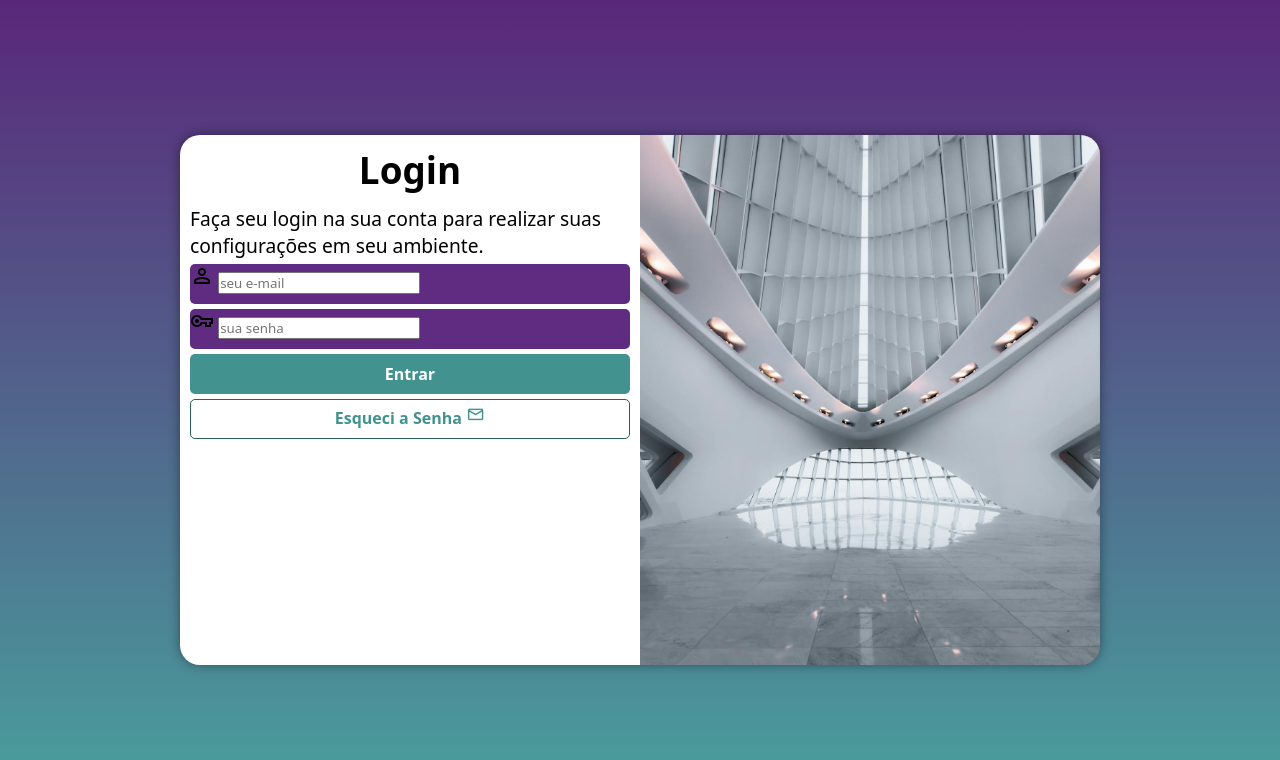
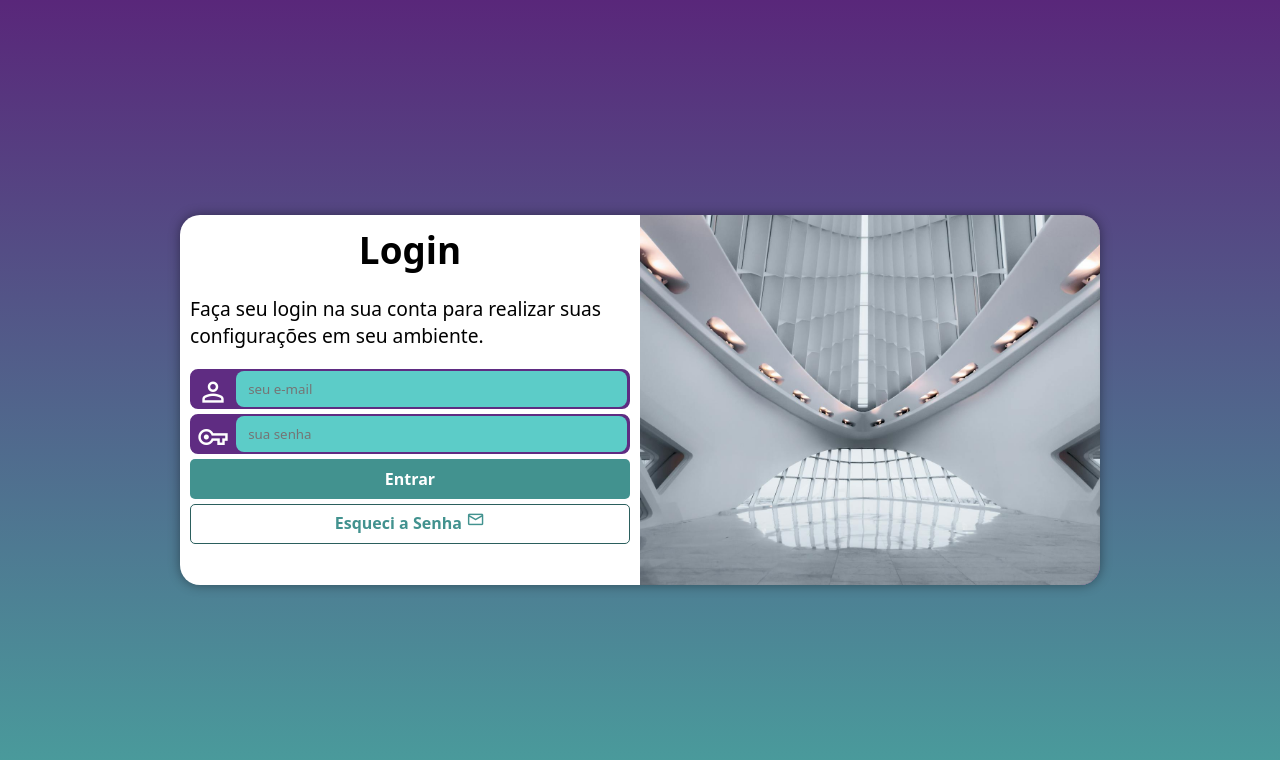
Before and after one commit to josegabrieldev/projeto-login, a plain HTML site: page index.html in a window 1280 px wide. Drawn offline with nearby package versions, Linux system fonts and the light colour scheme.

Commit message:
Projeto finalizado

```diff
--- a/estilos/media-query.css
+++ b/estilos/media-query.css
@@ -8,6 +8,7 @@
 
     section#login {
         width: 87vw;
+        height: 330px;
     }
 
     section#login > div#imagem {
@@ -27,6 +28,7 @@
 
     div#formulario > p {
         font-size: 1.1em;
+        margin: 20px 0px;
     }
 }
 
@@ -38,6 +40,7 @@
 
     section#login {
         width: 920px;
+        height: 370px;
     }
 
     section#login > div#imagem {
@@ -57,5 +60,6 @@
 
     div#formulario > p {
         font-size: 1.2em;
+        margin: 20px 0px;
     }
 }
--- a/estilos/style.css
+++ b/estilos/style.css
@@ -29,7 +29,6 @@ section#login {
     position: absolute;
     top: 50%;
     left: 50%;
-    transform: translate(-50%, -50%);
     overflow: hidden;
 
     background-color: white;
@@ -40,6 +39,7 @@ section#login {
 
     transition: width 0.4s, height 0.4s;
     transition-timing-function: ease;
+    transform: translate(-50%, -50%);
 }
 
 section#login > div#imagem {
@@ -65,11 +65,33 @@ form > div.campo {
         height: 40px;
         background-color: #5f2c82;
         margin: 5px 0px;
-        border-radius: 5px;
+        border: 2px solid #5f2c82;
+        border-radius: 8px;
 }
 
 div.campo > label {
         display: none;
+}
+
+div.campo > span {
+    width: 40px;
+    color: white;
+    font-size: 2em;
+    padding: 5px;
+}
+
+div.campo > input {
+    background-color: #5cccc8;
+    width: calc(100% - 45px);
+    height: 100%;
+    padding: 12px;
+    border: 0px;
+    border-radius: 8px;
+    transform: translateY(-14px);
+}
+
+div.campo > input:focus-within {
+    background-color: white;
 }
 
 form > input[type=submit] {
```
